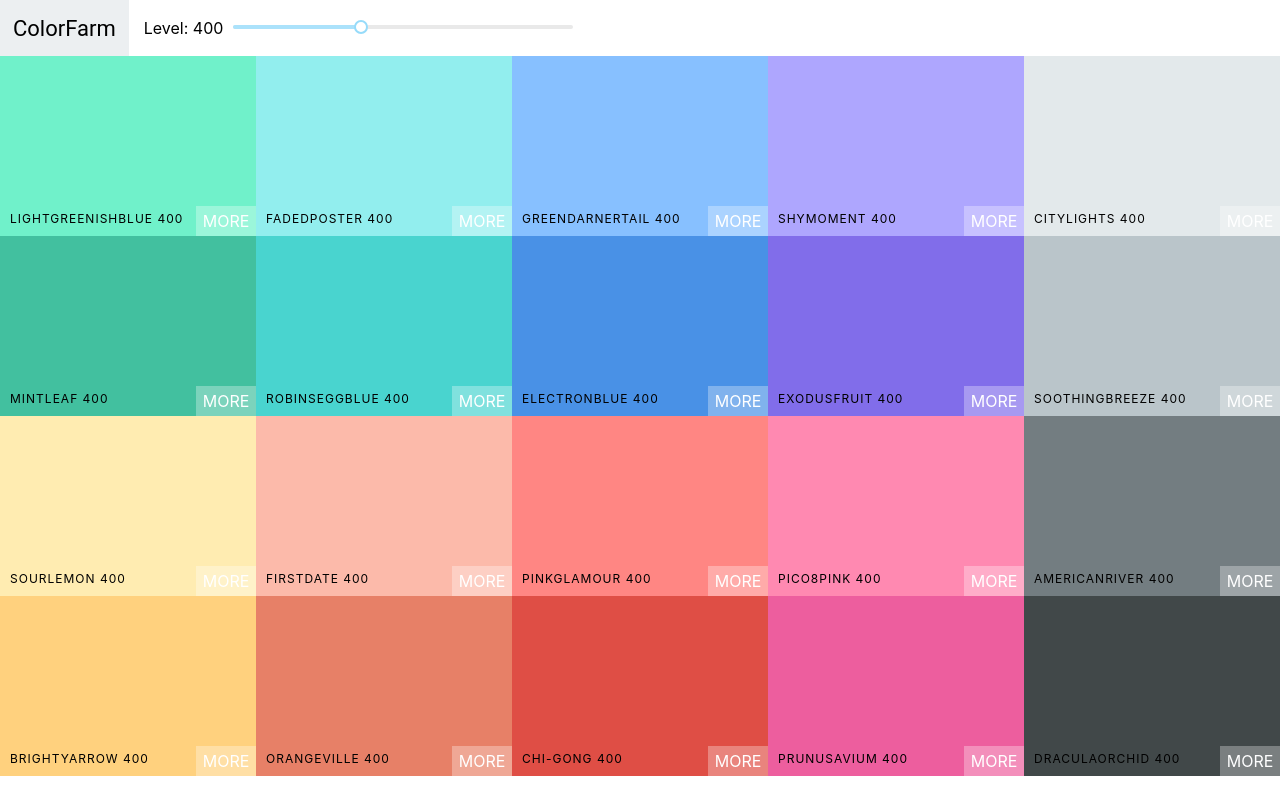
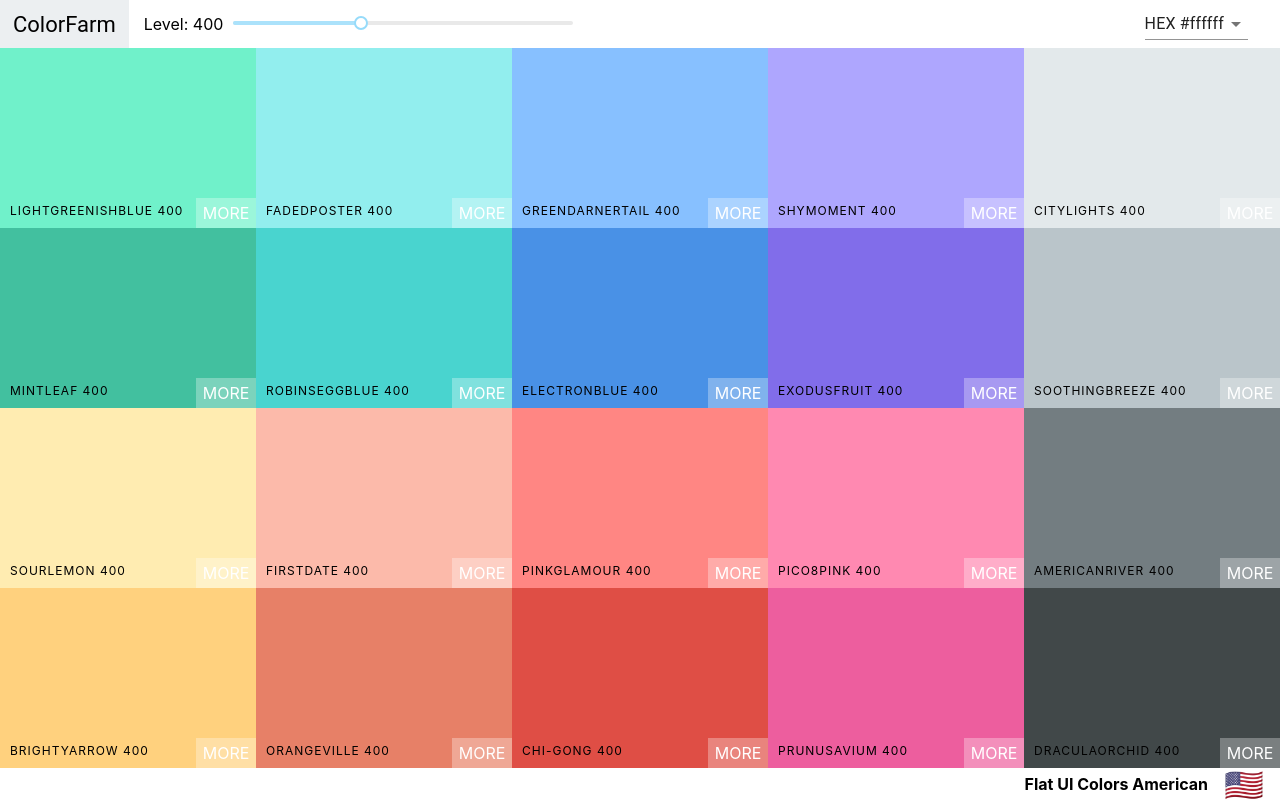
Before and after one commit to Amanporwal510/colorFarm, a React (Create React App) app: page / in a window 1280 px wide. Built offline with nearby package versions, Linux system fonts and the light colour scheme.

Commit message:
add formatSelector, snackbar and footer

```diff
--- a/package.json
+++ b/package.json
@@ -3,6 +3,8 @@
   "version": "0.1.0",
   "private": true,
   "dependencies": {
+    "@material-ui/core": "^4.11.4",
+    "@material-ui/icons": "^4.11.2",
     "@testing-library/jest-dom": "^5.12.0",
     "@testing-library/react": "^11.2.6",
     "@testing-library/user-event": "^12.8.3",
--- a/src/App.js
+++ b/src/App.js
@@ -5,7 +5,6 @@ import generatePalette from './colorHelper'
 
 class App extends Component {
   render() {
-    console.log(generatePalette(seedColors[5]))
     return (
       <div>
         <Palette palette={generatePalette(seedColors[3])} />
--- /dev/null
+++ b/src/Navbar-FormatSelector.js
@@ -0,0 +1,25 @@
+import React, { Component } from 'react'
+import MenuItem from '@material-ui/core/MenuItem';
+import Select from '@material-ui/core/Select';
+
+class FormatSelector extends Component {
+
+    render() {
+        const {format, handleChange} = this.props
+
+        return (
+
+
+                <Select
+                    value={format}
+                    onChange={handleChange}>
+                    <MenuItem value="hex">HEX #ffffff</MenuItem>
+                    <MenuItem value="rgb">RGB rgb(255, 255, 255)</MenuItem>
+                    <MenuItem value="rgba">RGBA rgba(255, 255, 255, 1)</MenuItem>
+                </Select>
+
+        )
+    }
+}
+
+export default FormatSelector
--- a/src/Navbar.css
+++ b/src/Navbar.css
@@ -2,7 +2,7 @@
   display: flex;
   align-items: center;
   justify-content: flex-start;
-  height: 7%;
+  height: 6vh;
 }
 
 .logo {
@@ -26,3 +26,8 @@
   margin: 0 10px;
   display: inline-block;
 }
+
+.FormatSelector {
+  margin-left: auto;
+  margin-right: 2rem;
+}
--- a/src/Navbar.js
+++ b/src/Navbar.js
@@ -1,16 +1,40 @@
 import React, { Component } from 'react'
 import Slider from 'rc-slider';
 import 'rc-slider/assets/index.css';
+import FormatSelector from './Navbar-FormatSelector'
+import Snackbar from './Snackbar'
 import './Navbar.css'
 
+
 class Navbar extends Component {
+    constructor(props) {
+        super(props)
+        this.state = {format: 'hex', snackbarOpen: false}
+        this.handleChange = this.handleChange.bind(this)
+        this.handleSnackbarClose = this.handleSnackbarClose.bind(this)
+    }
+
+    handleChange(evt) {
+        this.setState( {
+            format: evt.target.value,
+            snackbarOpen: true
+        }, () => {
+            this.props.changeFormat(this.state.format)
+
+        })
+    }
+
+    handleSnackbarClose() {
+        this.setState({snackbarOpen: false})
+    }
     render() {
         const {level, handleChangeLevel} = this.props
+        const {format, snackbarOpen} = this.state
 
         return (
             <header className='Navbar'>
                 <div className='logo'>
-                    <a href='#'>ColorFarm</a>
+                    <a href='/'>ColorFarm</a>
                 </div>
                 <div className='slider-container'>
                     <span>Level: {level}</span>
@@ -23,6 +47,10 @@ class Navbar extends Component {
                         />
                     </div>
                 </div>
+                <div className='FormatSelector'>
+                <FormatSelector format={format} handleChange={this.handleChange}/>
+                </div>
+                <Snackbar open={snackbarOpen} handleClose={this.handleSnackbarClose} format={format} />
             </header>
         )
     }
--- a/src/Palette.css
+++ b/src/Palette.css
@@ -1,5 +1,8 @@
 .Palette {
   height: 100vh;
+  overflow: hidden;
+  display: flex;
+  flex-direction: column;
 }
 
 .Palette-colors {
@@ -7,3 +10,16 @@
   display: flex;
   flex-wrap: wrap;
 }
+
+.palette-footer {
+  height: 4vh;
+  display: flex;
+  justify-content: flex-end;
+  align-items: center;
+  font-weight: bold;
+}
+
+.emoji {
+  font-size: 2rem;
+  margin: 1rem;
+}
--- a/src/Palette.js
+++ b/src/Palette.js
@@ -6,34 +6,41 @@ import './Palette.css'
 class Palette extends Component {
     constructor(props) {
         super(props)
-        this.state = {level: 400}
+        this.state = {level: 400, format: 'hex'}
 
         this.handleChangeLevel = this.handleChangeLevel.bind(this)
+        this.changeFormat = this.changeFormat.bind(this)
     }
 
     handleChangeLevel(level) {
         this.setState({level})
     }
 
+    changeFormat(format) {
+        this.setState({format})
+    }
+
     render() {
 
-        const {level} = this.state
-        const {colors} = this.props.palette
+        const {level, format} = this.state
+        const {colors, paletteName, emoji} = this.props.palette
 
 
         const colorBoxes = colors[level].map( color => (
-            <ColorBox background={color.hex} name={color.name} />
+            <ColorBox background={color[format]} name={color.name} key={color.id} />
         ))
 
         return (
             <div className='Palette'>
-                {/* Navbar goes Here */}
-                <Navbar level={level} handleChangeLevel={this.handleChangeLevel} />
+                <Navbar level={level} handleChangeLevel={this.handleChangeLevel} changeFormat={this.changeFormat} />
                 <div className='Palette-colors'>
                     {/* Bunch of color Boxes goes Here */}
                     {colorBoxes}
                 </div>
-                {/* Footer goes Here */}
+                <footer className='palette-footer'>
+                    <div>{paletteName}</div>
+                    <span className='emoji'>{emoji}</span>
+                </footer>
             </div>
         )
     }
--- /dev/null
+++ b/src/Snackbar.js
@@ -0,0 +1,33 @@
+import React, {Component} from 'react';
+import Snackbar from '@material-ui/core/Snackbar';
+import IconButton from '@material-ui/core/IconButton';
+import CloseIcon from '@material-ui/icons/Close';
+
+class SnackBar extends Component {
+
+  render() {
+    const {format, open, handleClose} = this.props
+
+    return (
+        <Snackbar
+          anchorOrigin={{
+            vertical: 'bottom',
+            horizontal: 'left',
+          }}
+          open={open}
+          autoHideDuration={3000}
+          onClose={handleClose}
+          message={`Format Changed to ${format}`}
+          action={
+            <React.Fragment>
+              <IconButton size="small" color="inherit" onClick={handleClose}>
+                <CloseIcon fontSize="small" />
+              </IconButton>
+            </React.Fragment>
+          }
+        />
+    )
+  }
+}
+
+export default SnackBar
--- a/src/seedColors.js
+++ b/src/seedColors.js
@@ -1,4 +1,4 @@
-export default [
+const seedColors = [
     {
       paletteName: "Material UI Colors",
       id: "material-ui-colors",
@@ -242,3 +242,5 @@ export default [
       ]
     }
   ];
+
+  export default seedColors
```
Also changed, not shown: 1 other file (tests, documents, lock files or other folders).
